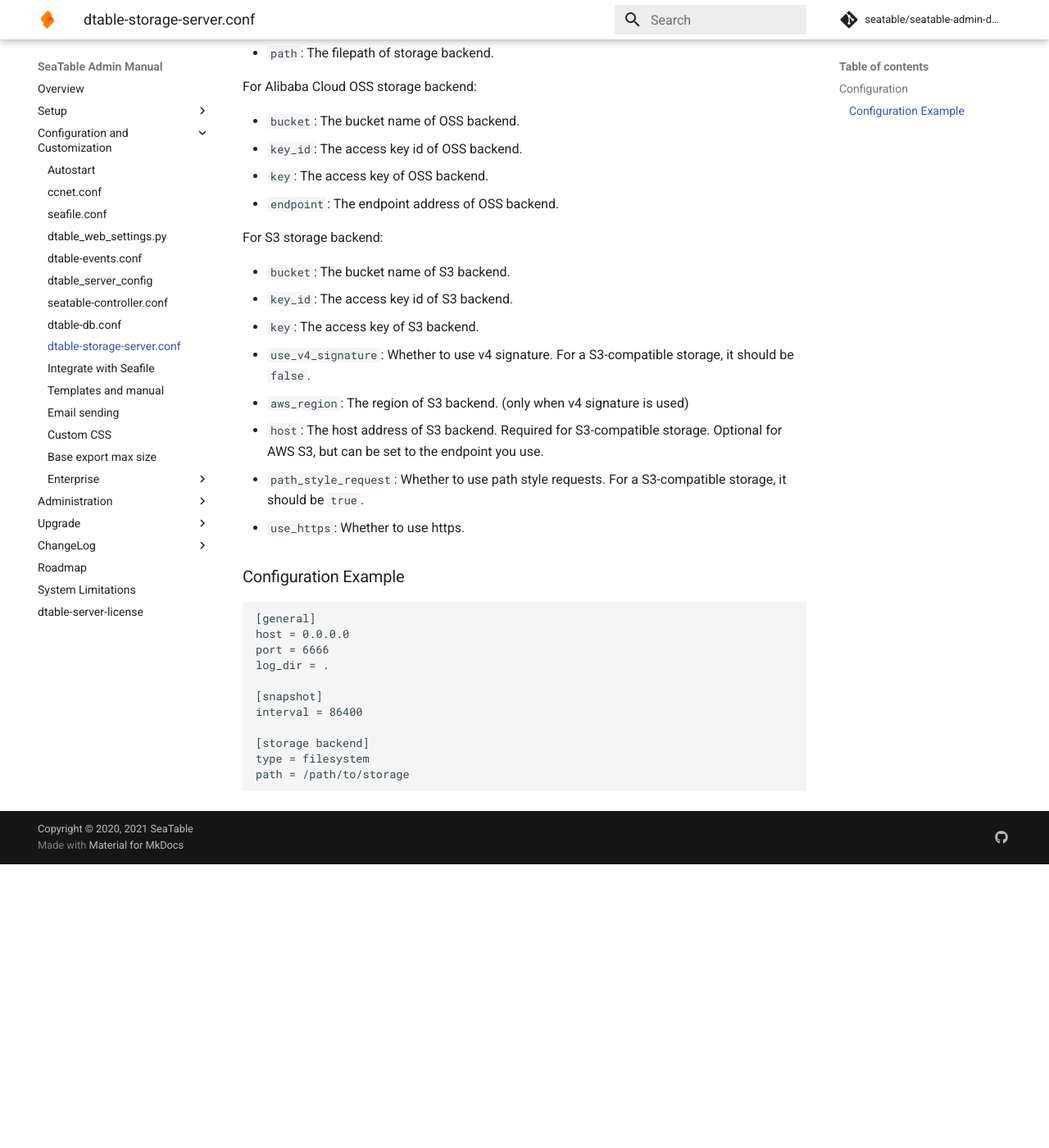
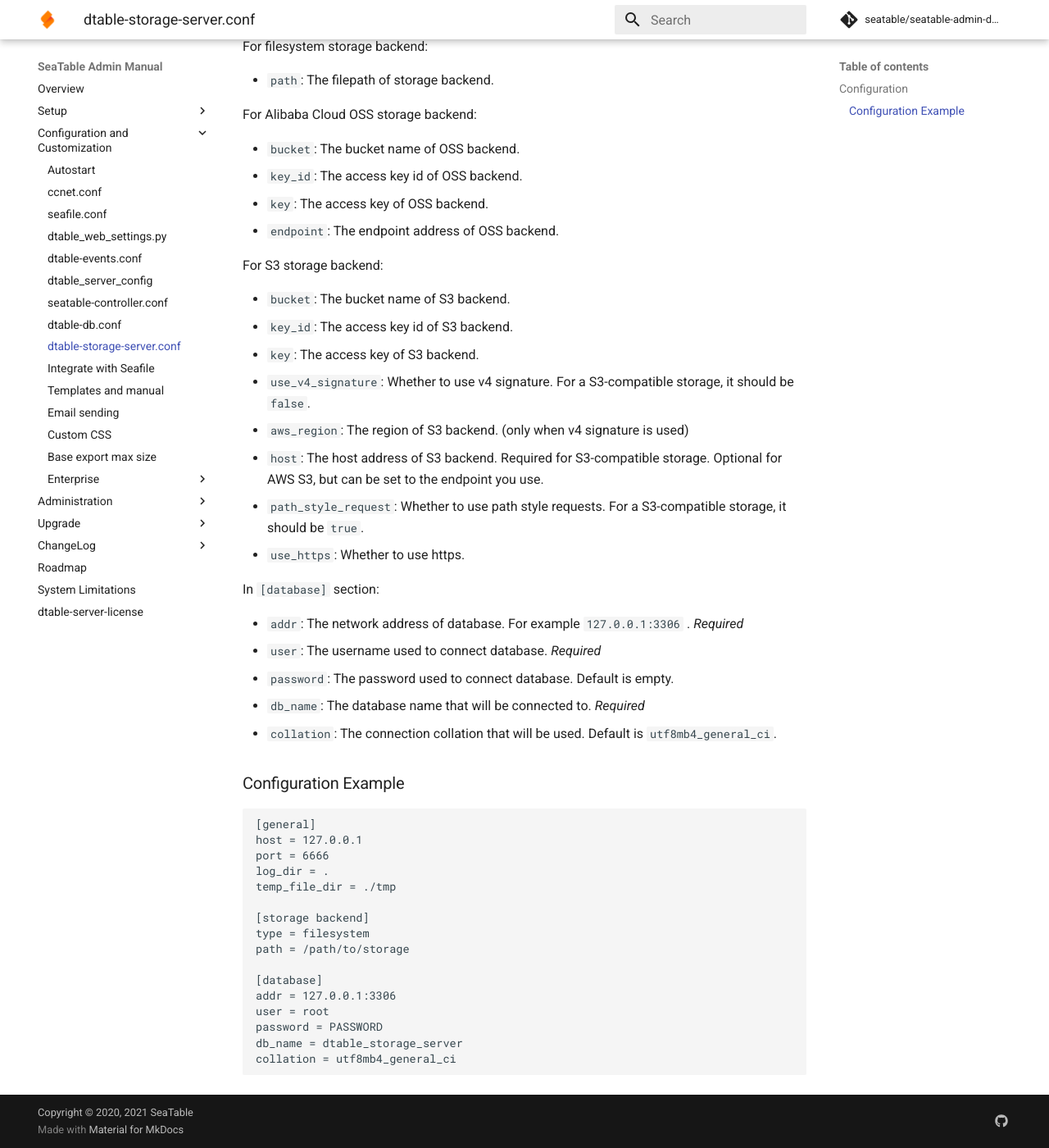
Before and after one commit to seatable/seatable-admin-docs, an MkDocs documentation site: the page built from manual/config/dtable_storage_server_conf.md, in a window 1280 px wide and 1400 px high, scrolled down 638 px. Shown: the whole window at 82% size. Built offline with MkDocs 1.6.1 and Material for MkDocs 9.7.7, drawn with Linux system fonts in a browser that asks for light colours; comment, search, counter and statistics services are not loaded; before the commit the page ends 1692 px from its top, so only the background shows below that; some of the changed text lies outside the part shown.

Commit message:
Update the config document of dtable storage server

````diff
--- a/manual/config/dtable_storage_server_conf.md
+++ b/manual/config/dtable_storage_server_conf.md
@@ -8,9 +8,10 @@
 
 In `[general]` section:
 
-- `host`: The address that dtable-storage-server listens on. Default is `0.0.0.0`.
+- `host`: The address that dtable-storage-server listens on. Default is `127.0.0.1`.
 - `port`: The port that dtable-storage-server listens on. Default is `6666`.
 - `log_dir`: The directory that dtable-storage-server writes logs to. Default is the dir of configuration file.
+- `temp_file_dir`: The directory that dtable-storage-server create buffers in. _Required_
 
 In `[storage backend]` section:
 
@@ -38,19 +39,32 @@
 - `path_style_request`: Whether to use path style requests. For a S3-compatible storage, it should be `true`.
 - `use_https`: Whether to use https.
 
+In `[database]` section:
+
+- `addr`: The network address of database. For example `127.0.0.1:3306` . _Required_
+- `user`: The username used to connect database. _Required_
+- `password`: The password used to connect database. Default is empty.
+- `db_name`: The database name that will be connected to. _Required_
+- `collation`: The connection collation that will be used. Default is `utf8mb4_general_ci`.
+
 ### Configuration Example
 
 ```
 [general]
-host = 0.0.0.0
+host = 127.0.0.1
 port = 6666
 log_dir = .
-
-[snapshot]
-interval = 86400
+temp_file_dir = ./tmp
 
 [storage backend]
 type = filesystem
 path = /path/to/storage
 
+[database]
+addr = 127.0.0.1:3306
+user = root
+password = PASSWORD
+db_name = dtable_storage_server
+collation = utf8mb4_general_ci
+
 ```
````
